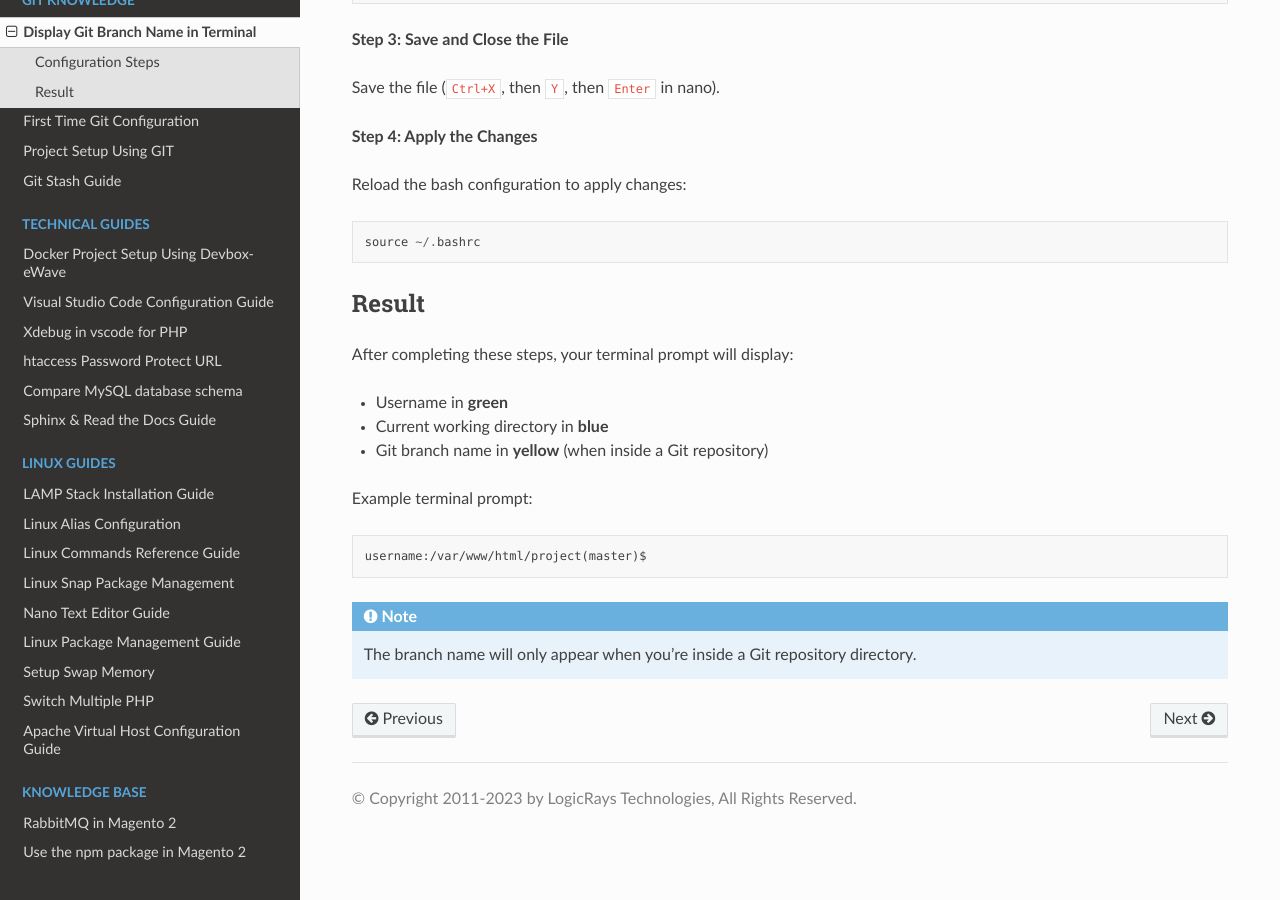
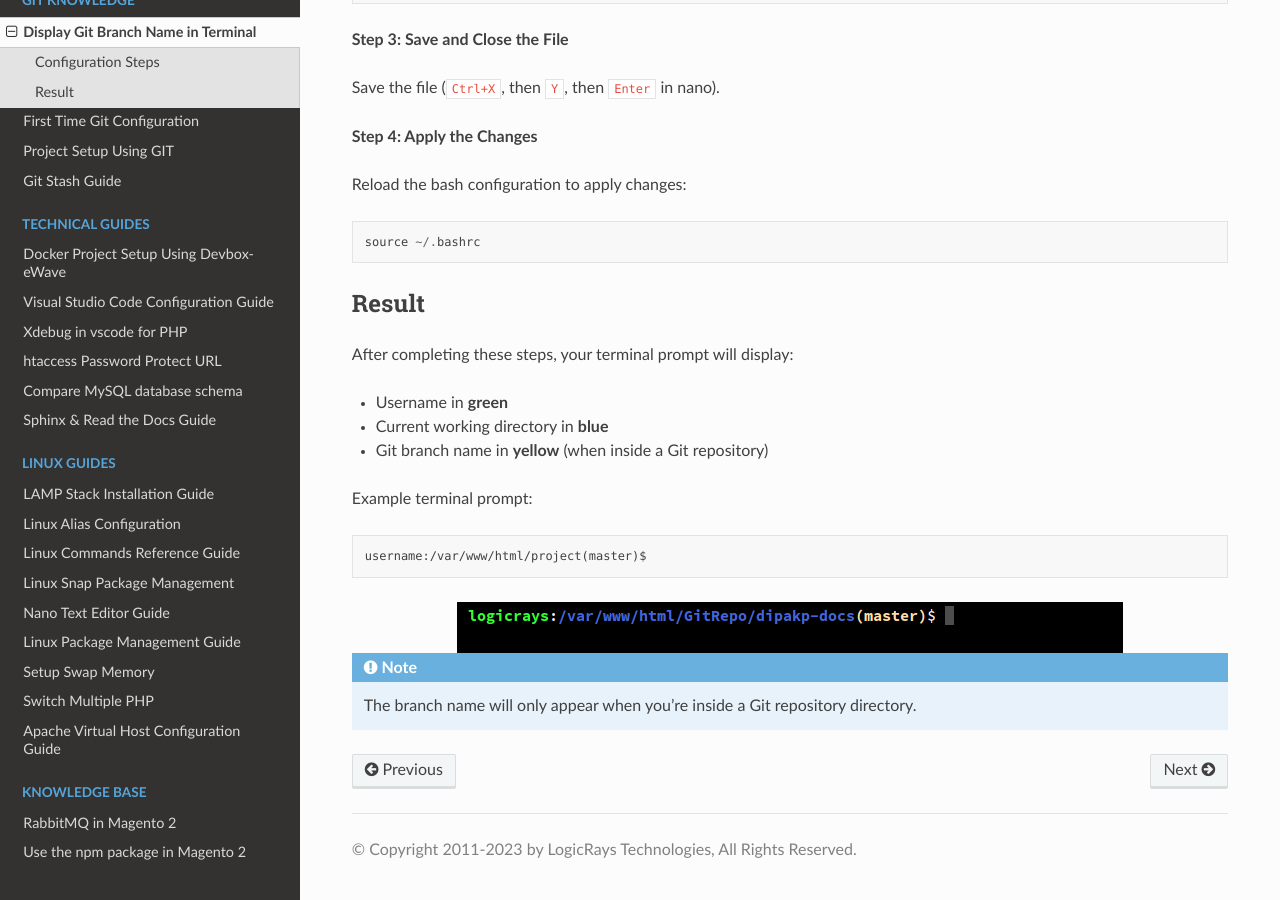
Before and after one commit to dipakp-logicrays/dipakp-docs, a Sphinx documentation site: the page built from docs/git-knowledge/git-branch-name/index.rst, in a window 1280 px wide and 900 px high, scrolled down 846 px. Built offline with Sphinx 7.4.7 and the Read the Docs theme 3.1.0, drawn with Linux system fonts in a browser that asks for light colours.

Commit message:
Add image: display git branch  name

```diff
--- a/docs/git-knowledge/git-branch-name/index.rst
+++ b/docs/git-knowledge/git-branch-name/index.rst
@@ -57,5 +57,9 @@ Example terminal prompt::
 
     username:/var/www/html/project(master)$
 
+.. image:: images/display-git-branch-name.png
+   :alt: Git branch name displayed in terminal
+   :align: center
+
 .. note::
     The branch name will only appear when you're inside a Git repository directory.
```
Also changed, not shown: docs/git-knowledge/git-branch-name/images/display-git-branch-name.png (added).
